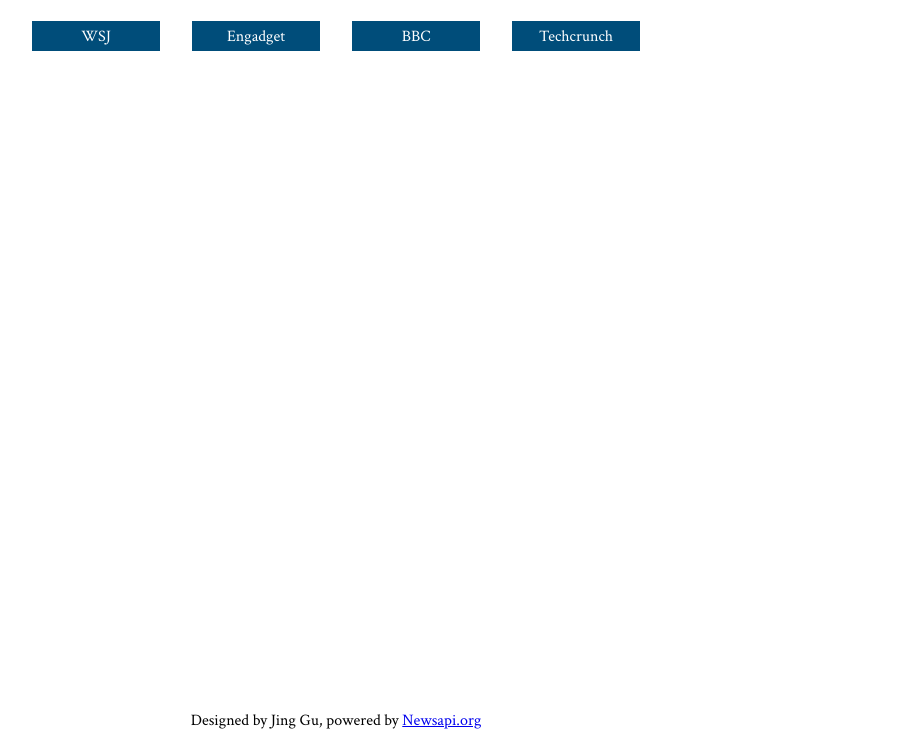
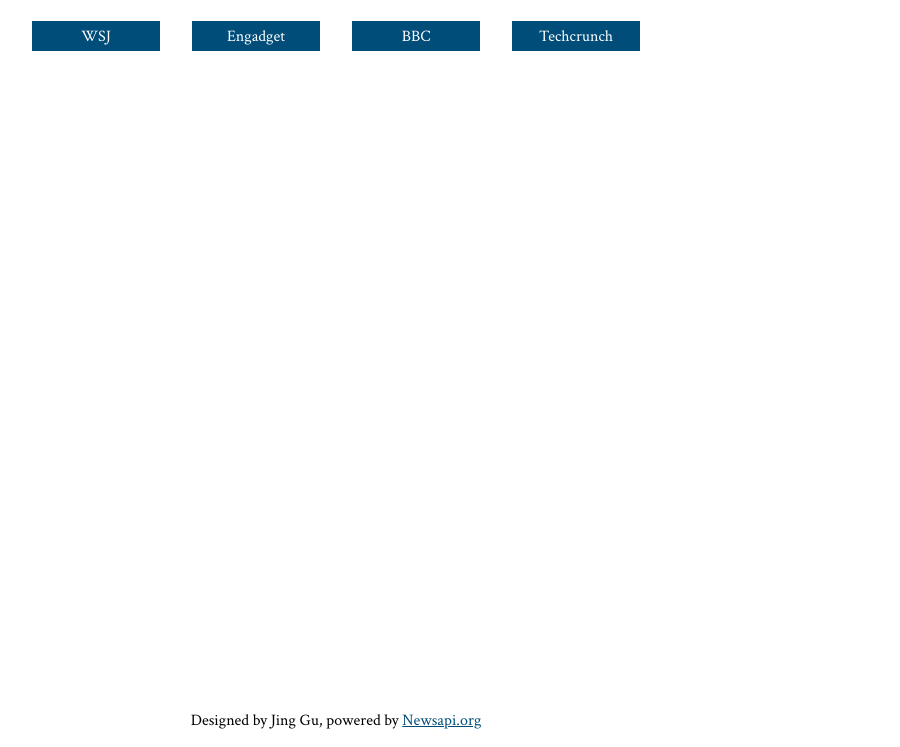
Before and after one commit to Jing-Gu/api_news, a plain HTML site: page index.html in a window 1280 px wide. Shown: the part 133-880 px from the top of the page, without its empty margins (304-1204 px from the left). Drawn offline with nearby package versions, Linux system fonts and the light colour scheme; no server answers.

Commit message:
minor change in css, <a> link color

```diff
--- a/style.css
+++ b/style.css
@@ -10,7 +10,6 @@
   --clr-bg: #fff;
   --clr-text: #000;
   --clr-accent: #004d7a;
-  /* --clr-accent2: #008793; */
 
   background-color: var(--clr-bg);
   color: var(--clr-text);
@@ -28,7 +27,6 @@
   --clr-bg: #333;
   --clr-text: #fff;
   --clr-accent: #d0d066;
-  /* --clr-accent2: #eded80; */
 }
 
 h1,
@@ -44,6 +42,10 @@
 
 h3 {
   margin-bottom: 3vh;
+}
+
+a {
+  color: var(--clr-accent);
 }
 
 .sun-moon-container {
```
